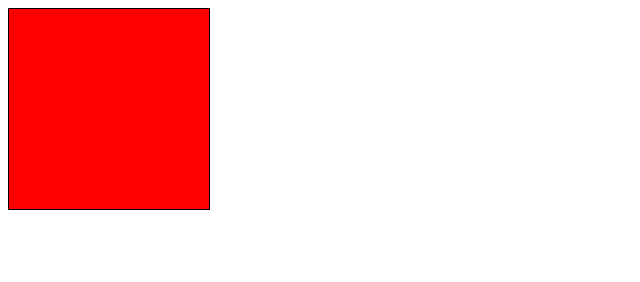
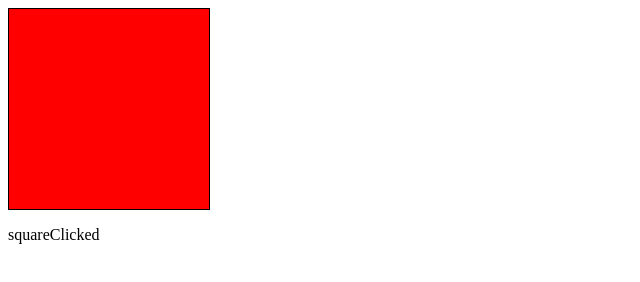
Before and after one commit to Macio1992/ProgrammingJS2019, a plain HTML site: page Game/index.html in a window 1280 px wide. Both pictures are taken after a click on the element 109 px from the left and 109 px from the top of the page. Shown: the whole page, without its empty margins (0-640 px from the left). Drawn offline with Linux system fonts and the light colour scheme.

Commit message:
zadanie2: paragraf added

```diff
--- a/Game/index.html
+++ b/Game/index.html
@@ -8,6 +8,7 @@
 </head>
 <body>
     <div id="jeden" class="square" onclick="changeColor()"></div>
+    <p id="paragraf"></p>
 
     <script src="script.js"></script>
 </body>
--- a/Game/script.js
+++ b/Game/script.js
@@ -2,4 +2,6 @@ let element = document.getElementById("jeden")
 
 function changeColor() {
     element.classList.add("red")
+    let paragraf = document.getElementById("paragraf")
+    paragraf.innerHTML = 'squareClicked'
 }
```
